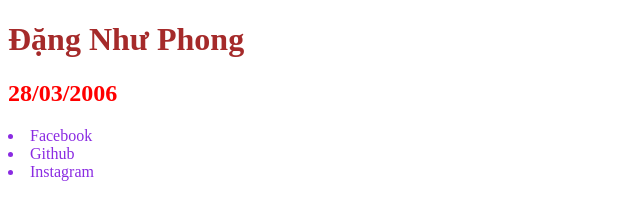
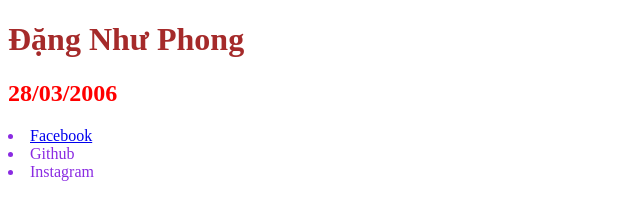
Before and after one commit to DangNhuPhong/gioi-thieu, a plain HTML site: page index.html in a window 1280 px wide. Shown: the full height of the page, 0-640 px from the left. Drawn offline with Linux system fonts and the light colour scheme.

Commit message:
Update index.html

```diff
--- a/index.html
+++ b/index.html
@@ -10,7 +10,7 @@
   <body>
     <h1>Đặng Như Phong</h1>
     <h2>28/03/2006</h2>
-    <li>Facebook</li>
+    <li><a href="https://www.facebook.com/angnhuphong">Facebook</a></li>
     <li>Github</li>
     <li>Instagram</li>
   </body>
```
